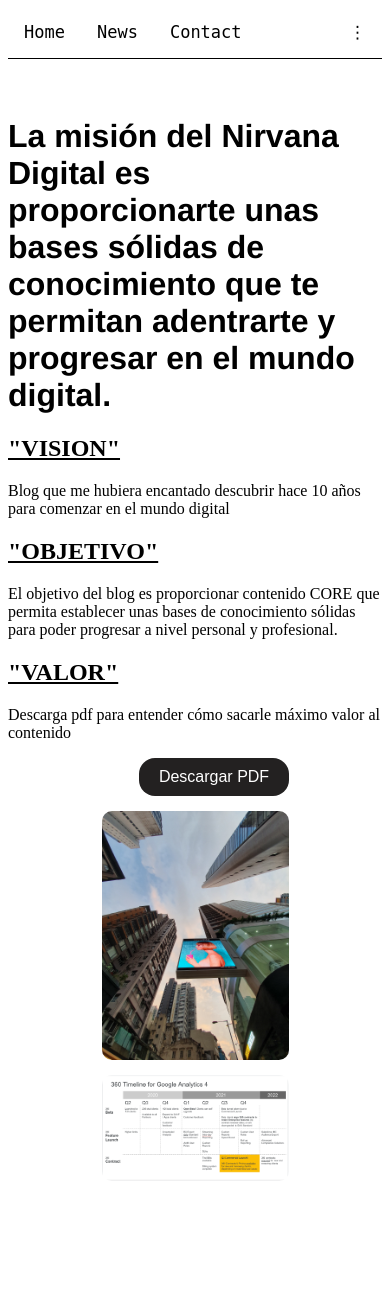
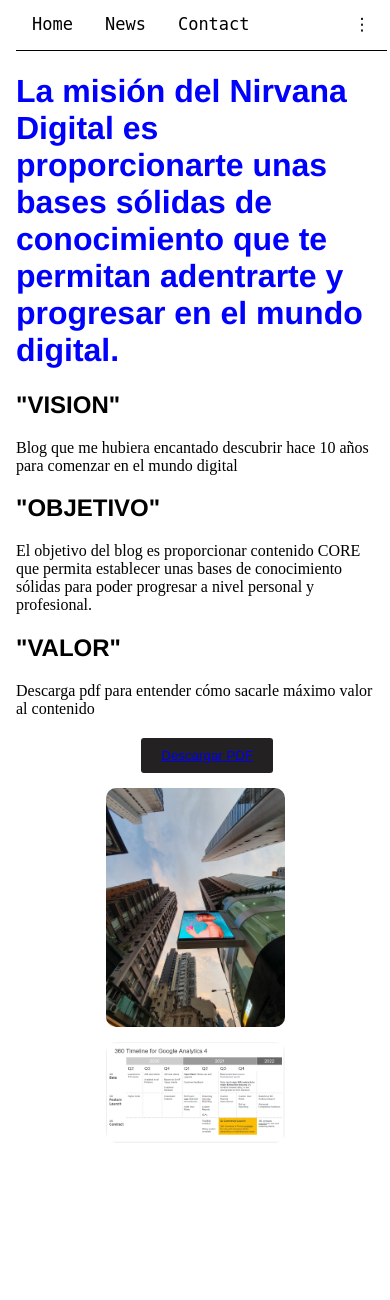
Before and after one commit to ManuData/blog_penv, a Django app: page /blog/ in a window 390 px wide. Shown: the top 1300 px of the page. After the commit the page ends 1143 px from the top, so only its background shows below. Run offline with Django 4.2, Linux system fonts and the light colour scheme.

Commit message:
Sticky nav and clean

```diff
--- a/mysite/blog/static/blog/base_clean.css
+++ b/mysite/blog/static/blog/base_clean.css
@@ -1,4 +1,11 @@
 /*BASE clean*/
+
+
+body{
+  margin:1rem;
+}
+
+
 
 #image-container{
     padding-top:15px
@@ -52,7 +59,7 @@
     text-decoration: none;
     display:inline-block;
     cursor: pointer;
-    border-radius: 16px;
+    border-radius: 3px;
 
   }
 
@@ -164,8 +171,32 @@
 
     @media screen and (max-width: 450px){
 
+      /*Bloquear movimiento horizontal*/
+
+      html, body {
+        overflow-x: hidden;
+      }
+      nav{
+        position: fixed;
+        top: 0;
+        width: 95%
+      }
+
+      body {
+        position: relative
+      }
+
+      h2{
+        font-family: 'Helvetica Neue', Helvetica, Arial, sans-serif;
+      }
+
+
+
       /* H1*/
-
+      #test{
+        color:blue;
+        font-family: 'Helvetica Neue', Helvetica, Arial, sans-serif;
+     }
 
 
       /*Paragraphs*/
@@ -179,7 +210,6 @@
          text-indent: 0;
          display: inline;
       }
-
 
 
       .buttonMenu{
@@ -232,6 +262,8 @@
       }
 
 
+
+
       .navBar.active{
         z-index:0;
 
@@ -270,15 +302,13 @@
 
       }
 
-      /*Button PDF*/
-      #button-pdf a{
-        background-color: rgb(35, 33, 33);
-        left:18%;
-        color:white;
-        text-decoration: none;
-        font-size: 16px;
+      /*BUTTON PDF*/
 
+      #button-pdf{
+        margin-top:20px;
+        display: flex;
       }
 
 
+
     }
--- a/mysite/blog/templates/blog/base_clean.html
+++ b/mysite/blog/templates/blog/base_clean.html
@@ -1,4 +1,3 @@
-/*HTML CLEAN*/
 <!DOCTYPE html>
 <html lang="en">
 <head>
@@ -8,7 +7,6 @@
     <meta name="viewport" content="width=device-width, initial-scale=1.0">
     <title>Welcome to Blog</title>
     <link rel="stylesheet" href= "{% static 'blog/base_clean.css' %}">
-    <link rel="stylesheet" href= "{% static 'blog/article.css' %}">
 </head>
 <body>
      <!-- Menú: Focalizado para mobile  -->
--- a/mysite/blog/templates/blog/index_clean.html
+++ b/mysite/blog/templates/blog/index_clean.html
@@ -1,4 +1,4 @@
-{% extends "blog/base.html" %}
+{% extends "blog/base_clean.html" %}
 {% load static %}
 
 {%block content%}
@@ -20,7 +20,7 @@
 
     <h2>"VALOR"</h2>
         <p class="pilcrow"> Descarga pdf para entender cómo
-             sacarle máximo valor al contenido</p>
+             sacarle máximo valor al contenido</p><br>
 
 
      <!-- ELEMENTO CORE: BOTONES PDF-->
```
